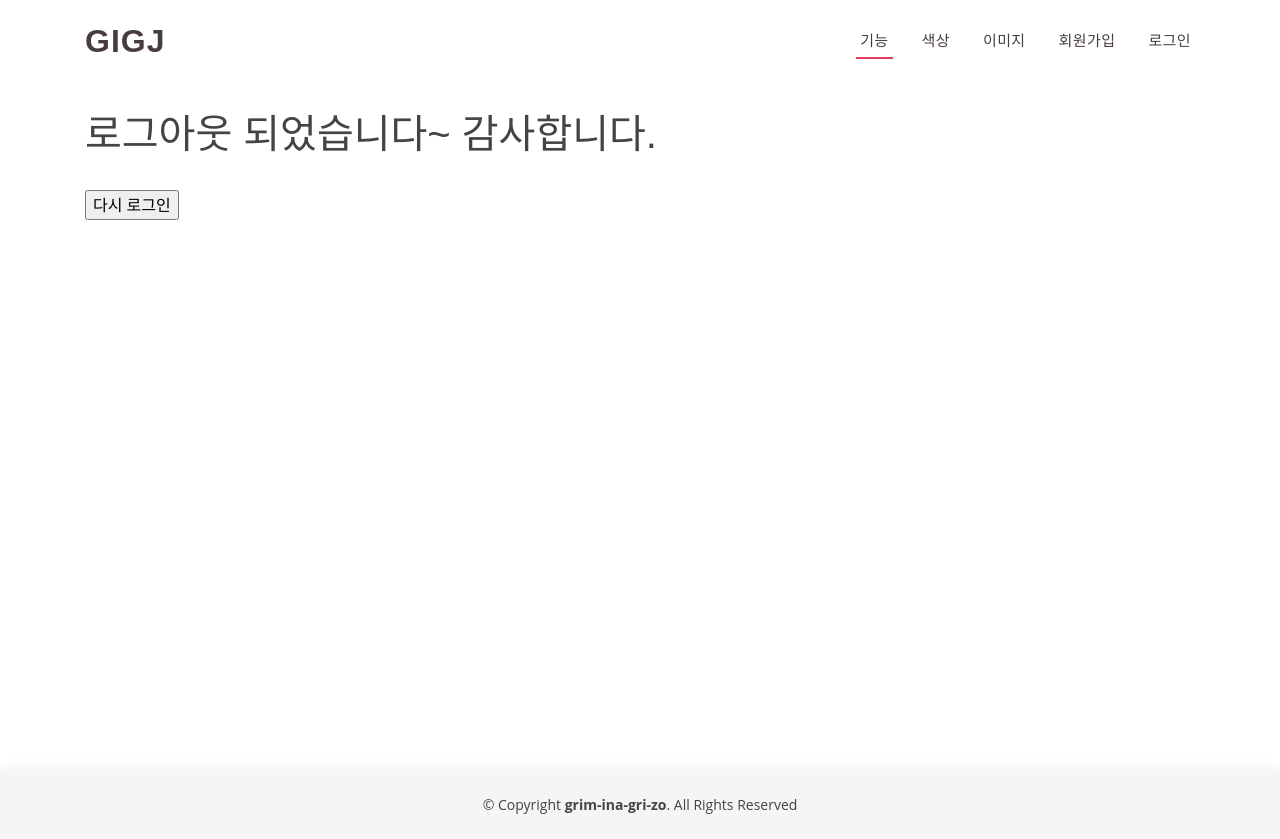
After one commit to rafinkang/masterpiece, a Django app: page /logout in a window 1280 px wide. The commit adds this page. Run offline with Django 3.2, Linux system fonts and the light colour scheme; parts of the project's set-up code (start-up, migrations or seed data) failed here and were passed over; some libraries are stand-ins or nearby versions.

Commit message:
로그아웃 섹션문제 해결

```diff
--- a/grizo/settings.py
+++ b/grizo/settings.py
@@ -132,5 +132,9 @@ DATA_UPLOAD_MAX_MEMORY_SIZE = 5242880
 #웹종료하면 섹션 삭제
 SESSION_EXPIRE_AT_BROWSER_CLOSE = True
 
+
+#쿠키 보안설정
+SESSION_COOKIE_SECURE = True
+
 #쿠키 시간 제한 설정 (10분있으면 자동삭제)
-SESSION_COOKIE_AGE = 10*60
+SESSION_COOKIE_AGE = 600
--- a/masterpiece/templates/frame/header.html
+++ b/masterpiece/templates/frame/header.html
@@ -1,6 +1,5 @@
 <!-- ======= Header ======= -->
 <header id="header" class="fixed-top ">
-
     <div class="container d-flex align-items-center {% if request.path != '/' and request.path != '/main'%} header-scrolled {% endif %}">
 
         <h1 class="logo mr-auto">
@@ -19,7 +18,7 @@
 
             {% if request.session.user_id %}
 
-                <li><a href="{% url 'login' %}" >로그아웃</a></li>
+                <li><a href="{% url 'logout' %}" >로그아웃</a></li>
 
             {% else %}
                 <li><a href="{% url 'register' %}" >회원가입</a></li>
@@ -30,9 +29,3 @@
         </nav><!-- .nav-menu -->
     </div>
 </header><!-- End Header -->
-
-<script>
-
-var user_id = sessionStorage.getItem("login_data");
-
-</script>
--- /dev/null
+++ b/masterpiece/templates/user/user_logout.html
@@ -0,0 +1,57 @@
+{% extends 'index.html' %} {% block content %}
+<section id="user_logout">
+
+    <div class="container container_user ">
+
+        <div class="main">
+            <div class="body">
+                <form action="" method="POST">
+
+                    <h1>로그아웃 되었습니다~ 감사합니다. </h1> <br>
+
+
+
+                    <input type="button" id="go_login" value="다시 로그인">
+
+                </form>
+            </div>
+        </div>
+    </div>
+
+
+
+</section>
+<script src="//cdnjs.cloudflare.com/ajax/libs/blueimp-md5/2.10.0/js/md5.min.js"></script>
+<script>
+    $(document).ready(function() {
+        $("#go_login").click(function() {
+            location.href = "{% url 'login' %}"
+        });
+
+
+
+
+
+
+        $.ajax({
+            url: "{% url 'login/logout' %}",
+            success: function(url) {
+                //console.log("로그아웃 눌리나 확인", url);
+                //로그인 화면에서 세션제거
+                sessionStorage.removeItem("login_data");
+
+            },
+            error: function(url) {
+                console.log("이미 지워져서 오류");
+            }
+        });
+
+
+
+
+
+    });
+</script>
+
+
+{% endblock %}
--- a/masterpiece/urls.py
+++ b/masterpiece/urls.py
@@ -10,6 +10,8 @@ urlpatterns = [
     path('login', user.login, name='login'),
     path('login/login_go', user.login_go, name='login/login_go'),
     path('login/logout', user.logout,name='login/logout'),
+
+    path('logout',user.logout_go, name='logout'),
 
 
     path('register', user.register, name='register'),
--- a/masterpiece/views/user.py
+++ b/masterpiece/views/user.py
@@ -23,6 +23,10 @@ def findpw(request):
 # 비밀번호 변경 페이지 이동
 def modifypw(request):
     return render(request, 'user/user_modifypw.html')
+
+# 로그아웃 후 로그인 페이지
+def logout_go(request):
+    return render(request, 'user/user_logout.html')
 
 # 아이디 중복 체크
 def idcheck(request):
@@ -71,8 +75,6 @@ def login_go(request):
         # print(result[0]['user_idx'],"유저 인덱스")
 
 
-
-
         request.session['user_idx'] = str(result[0]["user_idx"])
         request.session['user_id'] = str(result[0]["user_id"])
         # request.session['password'] = str(result[0]["password"])
@@ -87,12 +89,11 @@ def login_go(request):
 
     #로그아웃
 def logout(request):
-
     # request.session.clear()
     auth_logout(request)
 
-    return redirect("/main")
-    # return HttpResponse("1");
+    # return redirect("/main")
+    return HttpResponse("1");
 
 #비밀번호 찾기 비교
 def findpw_search(request):
```
Also changed, not shown: masterpiece/templates/user/user_login.html (+0 -17 lines).
